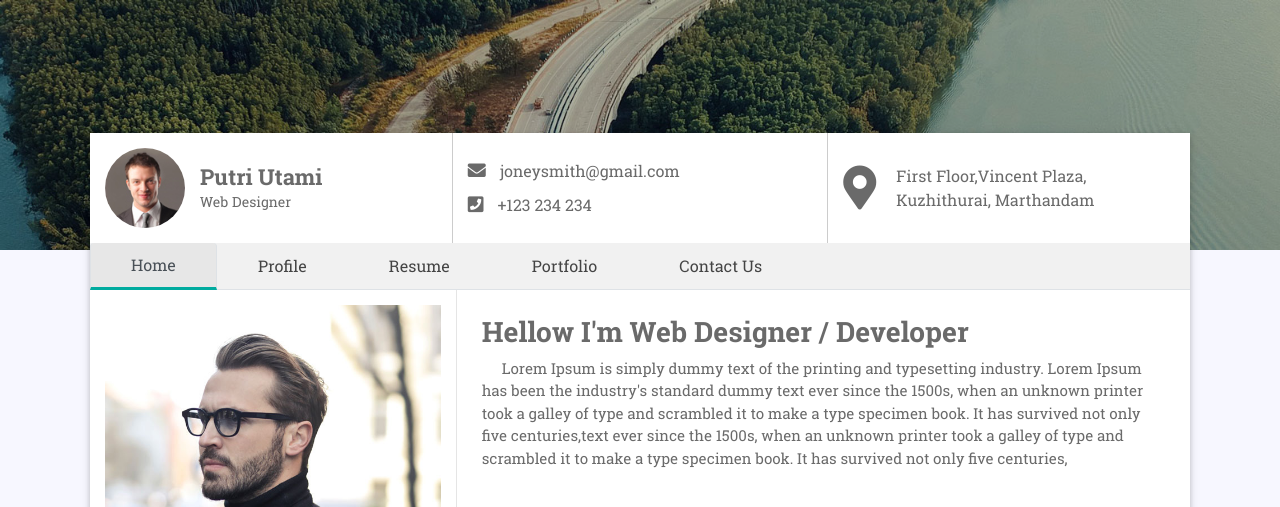
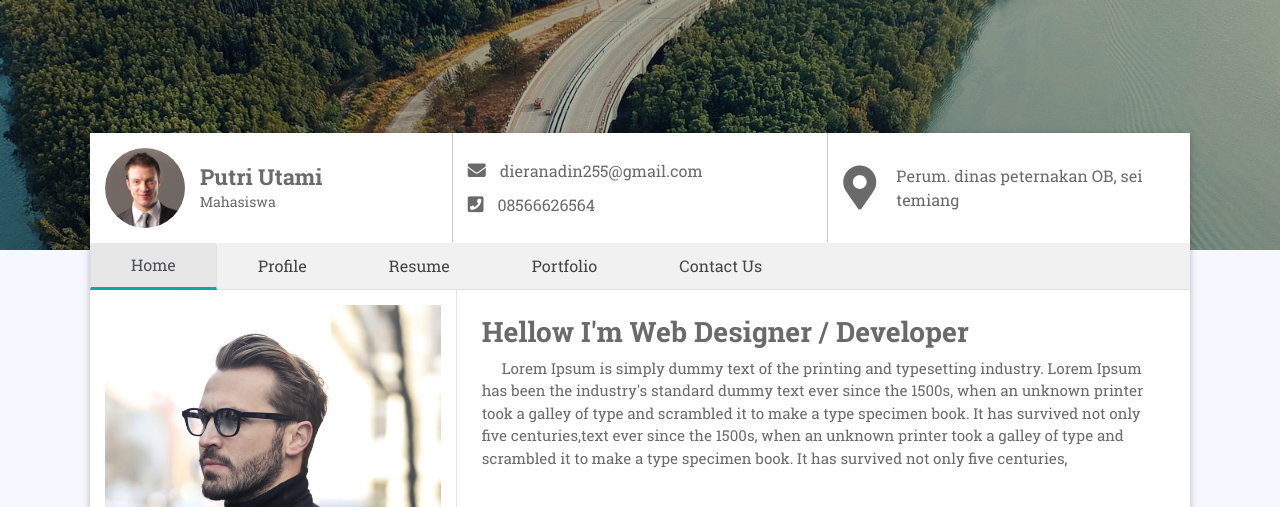
Before and after one commit to utami2501/putri.github.io, a plain HTML site: page index.html in a window 1280 px wide. Shown: the top 507 px of the page. Drawn offline with Linux system fonts and the light colour scheme.

Commit message:
Putri Utami

```diff
--- a/index.html
+++ b/index.html
@@ -25,20 +25,20 @@
                                   </div>
                                   <div class="pd">
                                       <h2>Putri Utami</h2>
-                                       <p>Web Designer</p>
+                                       <p>Mahasiswa</p>
                                   </div>
 
                                </div>
                            </div>
                            <div class="col-md-4 eml-mob">
                                <ul>
-                                   <li><i class="fas fa-envelope"></i> joneysmith@gmail.com</li>
-                                   <li><i class="fas fa-phone-square"></i> +123 234 234</li>
+                                   <li><i class="fas fa-envelope"></i> dieranadin255@gmail.com</li>
+                                   <li><i class="fas fa-phone-square"></i> 08566626564</li>
                                </ul>
                            </div>
                            <div class="col-md-4 d-flex map-mark">
                                <i class="fas fa-map-marker-alt"></i>
-                               <p>First Floor,Vincent Plaza, Kuzhithurai, Marthandam </p>
+                               <p>Perum. dinas peternakan OB, sei temiang </p>
                            </div>
                        </div>
                        <div class="nav-detail">
```
